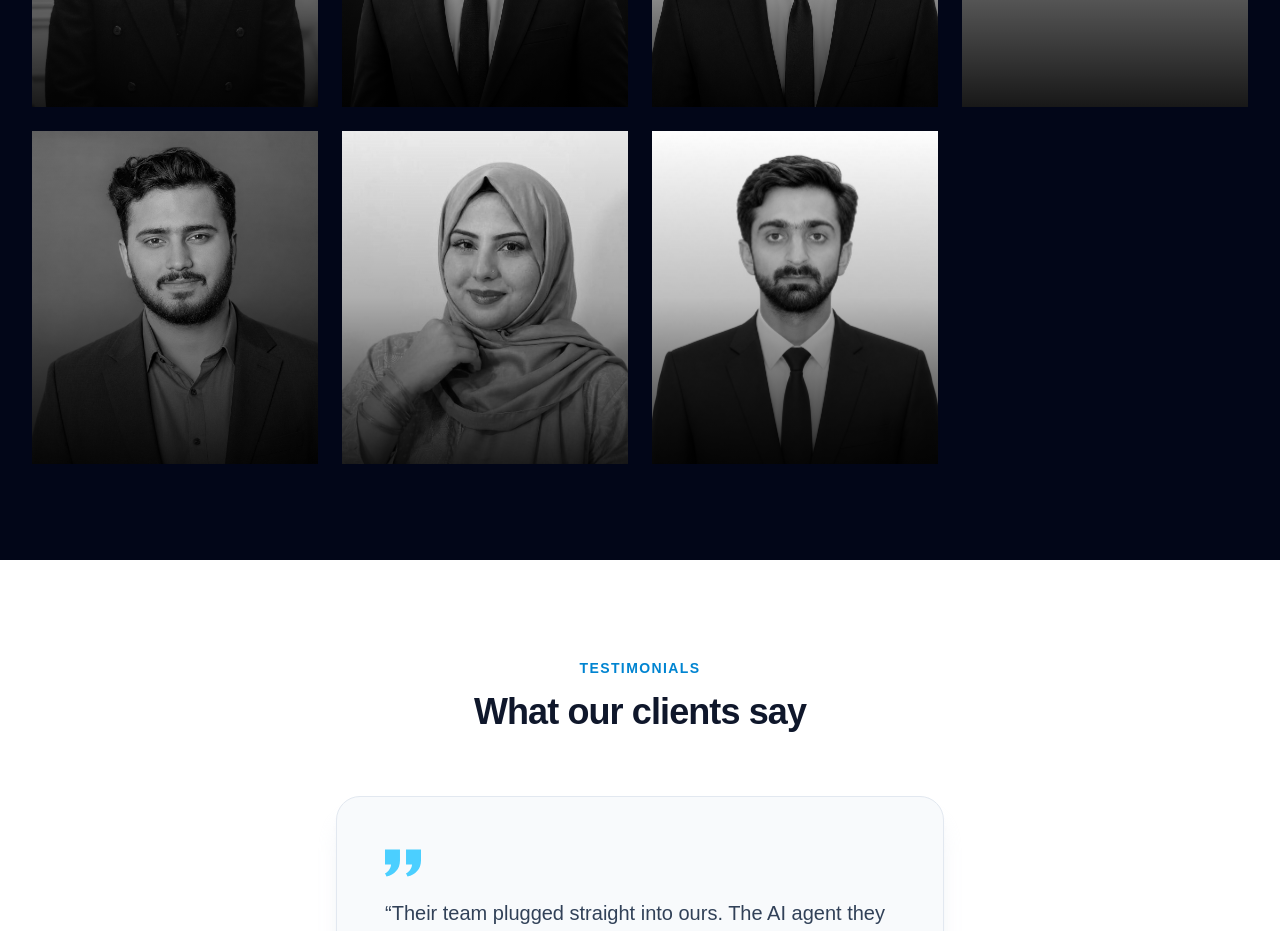
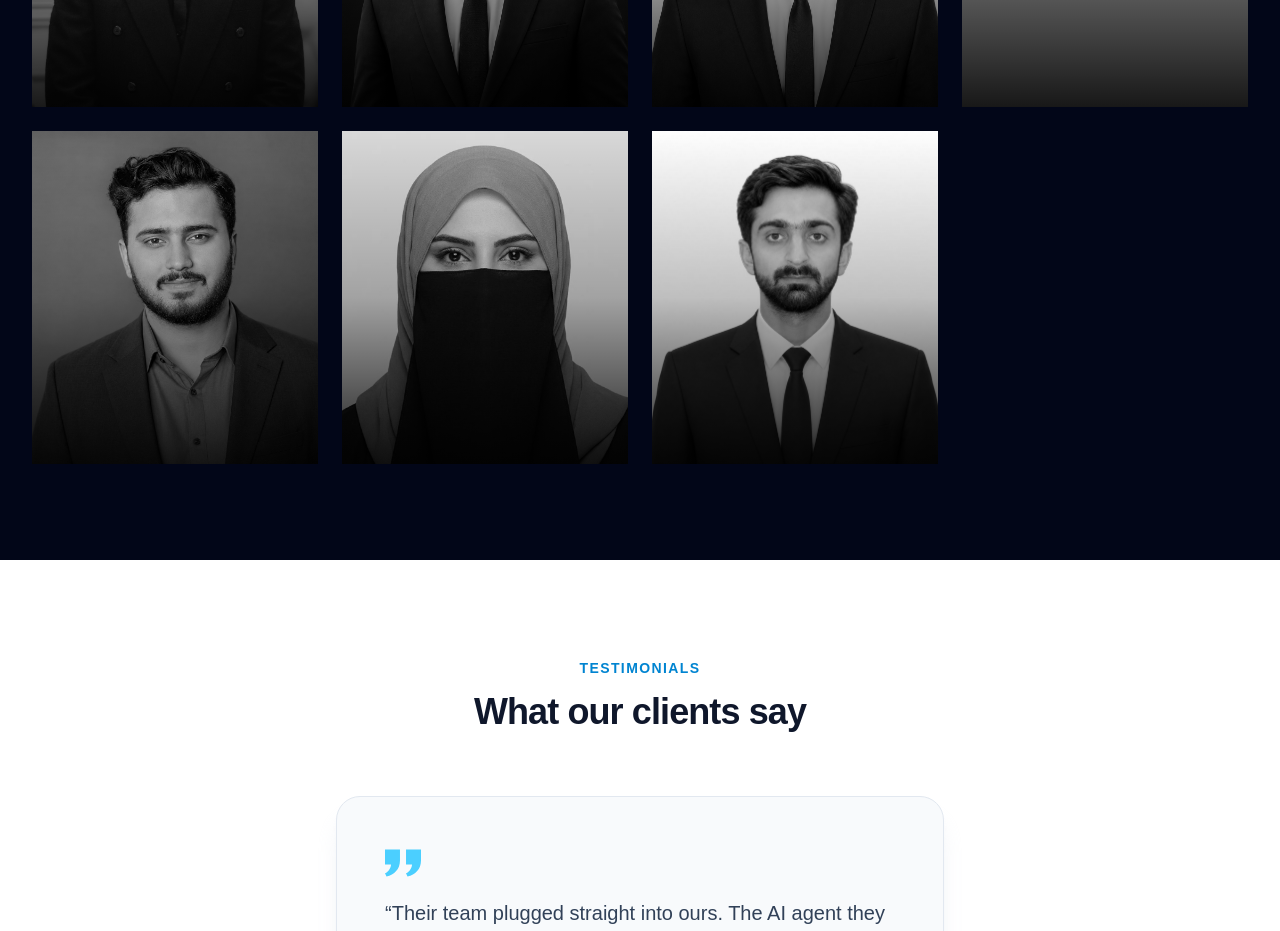
Before and after one commit to mwassayahmad123/wsoft_technologies, a Next.js app: page / in a window 1280 px wide. Shown: the part 3720-4651 px from the top of the page. Built offline with nearby package versions, Linux system fonts and the light colour scheme; grey boxes are pictures that could not be loaded.

Commit message:
izza picture chaange

```diff
--- a/src/data/content.ts
+++ b/src/data/content.ts
@@ -132,7 +132,7 @@ export const team = [
   {
     name: "Izza Yousaf",
     role: "SEO Intern",
-    image: "/team/izza_2.jpeg",
+    image: "/team/izza.jpg",
   },
   {
     name: "Alamdar Abbas",
```
